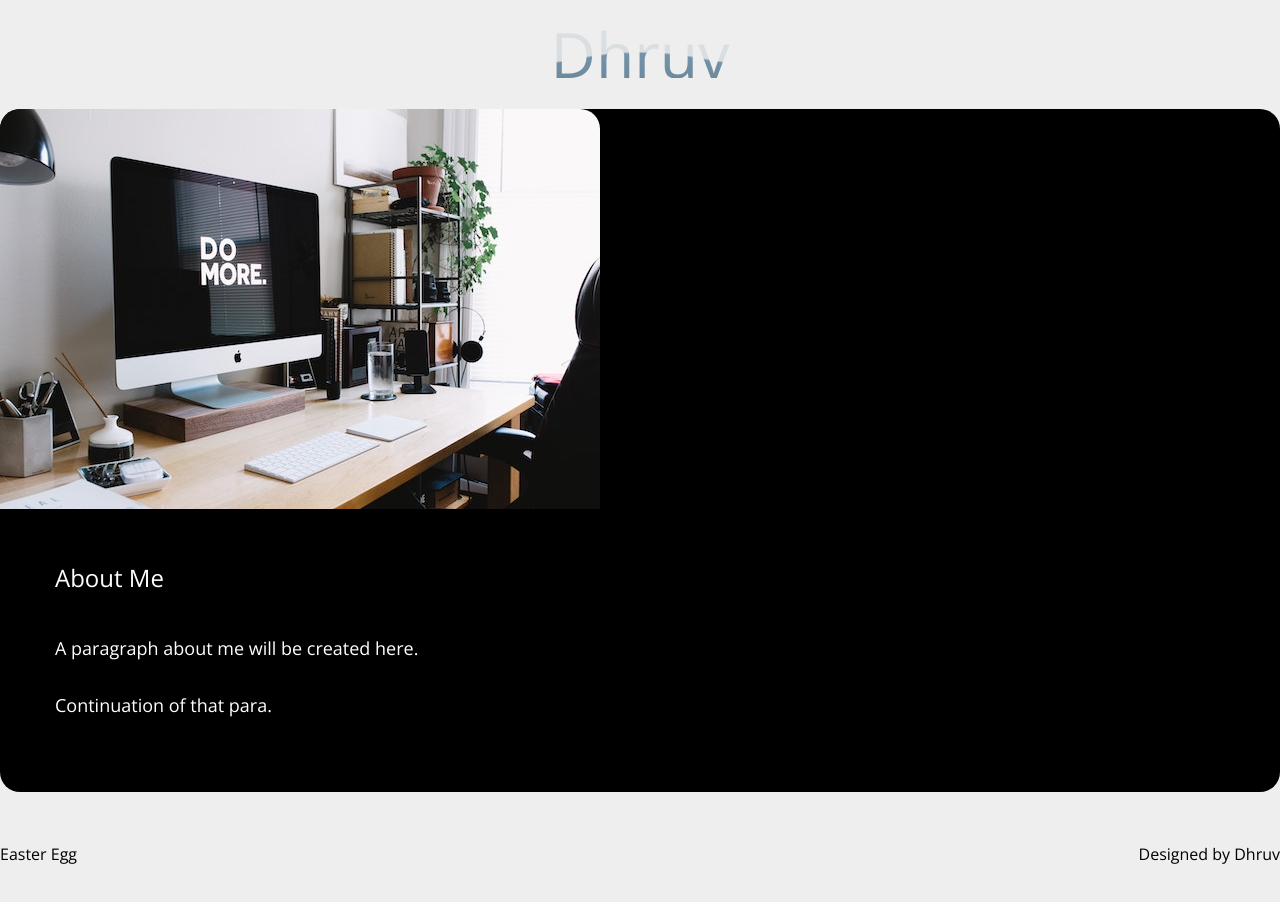
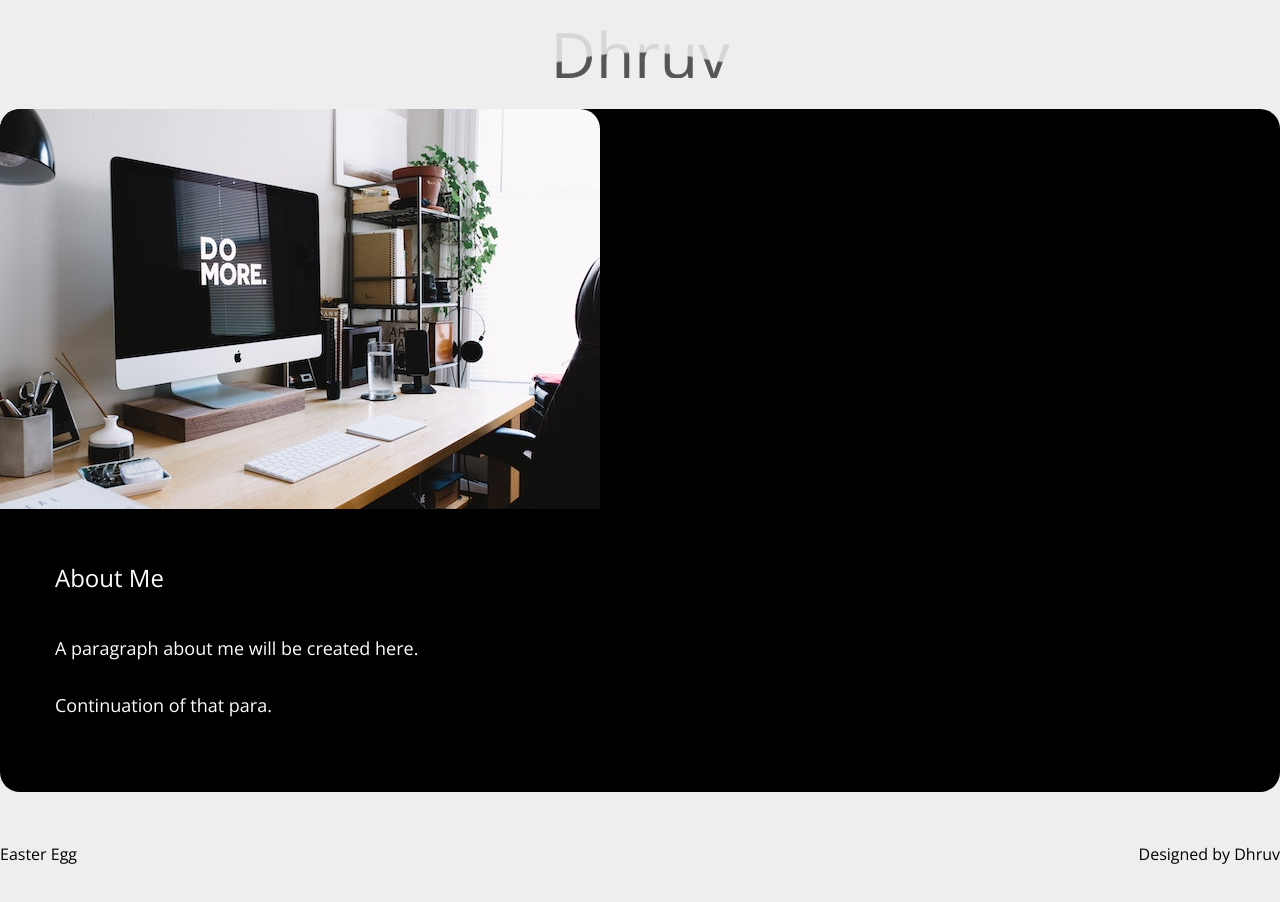
Before and after one commit to dhruvxo/cs-repo, a plain HTML site: page Portfolio/index.html in a window 1280 px wide. Shown: the top 902 px of the page. Drawn offline with nearby package versions, Linux system fonts and the light colour scheme.

Commit message:
title color

```diff
--- a/Portfolio/index.html
+++ b/Portfolio/index.html
@@ -22,8 +22,8 @@ https://templatemo.com/tm-533-verticard
       <svg viewbox="-50 0 200 10">
         <defs>
           <linearGradient id="gradient" x1="0" x2="0" y1="0" y2="1">
-            <stop offset="5%" stop-color="#326384"/>
-            <stop offset="95%" stop-color="#123752"/>
+            <stop offset="5%" stop-color="#000000"/>
+            <stop offset="95%" stop-color="#000000"/>
           </linearGradient>
           <pattern id="wave" x="0" y="-2" width="120" height="20" patternUnits="userSpaceOnUse">
             <path id="wavePath" d="M-40 9 Q-30 7 -20 9 T0 9 T20 9 T40 9 T60 9 T80 9 T100 9 T120 9 V20 H-40z" mask="url(#mask)" fill="url(#gradient)">
```
